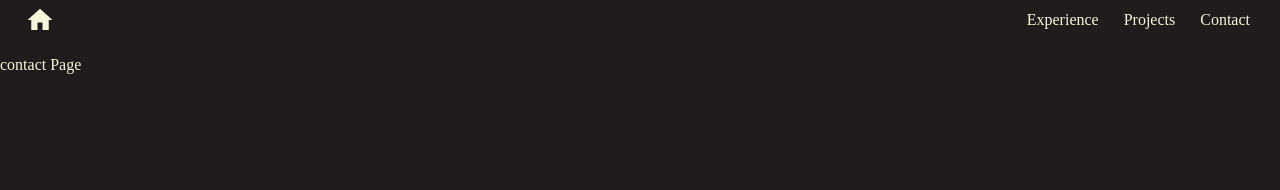
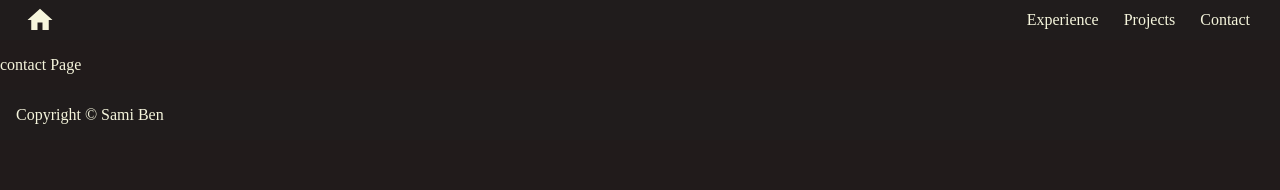
Before and after one commit to sasagiii/ReactDisplayApp, a React (Vite) app: page /ReactDisplayApp/Contact in a window 1280 px wide. Shown: the top 190 px of the page. Built offline with nearby package versions, Linux system fonts and the light colour scheme.

Commit message:
Adding footer and 404 page

```diff
--- /dev/null
+++ b/src/components/Footer/Footer.jsx
@@ -0,0 +1,6 @@
+import { Link } from "react-router-dom";
+import Styles from "./Footer.module.css";
+
+export default function Footer() {
+  return <div className={Styles.container}>Copyright © Sami Ben</div>;
+}
--- /dev/null
+++ b/src/components/Footer/Footer.module.css
@@ -0,0 +1,10 @@
+.container {
+  display: flex;
+  justify-content: space-between;
+  align-items: center;
+  margin: 16px 0 0 0;
+  padding: 16px;
+  background-color: #201c1c;
+  bottom: 0;
+  left: 0;
+}
--- a/src/pages/ContactPage.jsx
+++ b/src/pages/ContactPage.jsx
@@ -1,3 +1,4 @@
+import Footer from "../components/Footer/Footer";
 import NavBar from "../components/NavBar/NavBar";
 
 export default function ContactPage() {
@@ -5,6 +6,7 @@ export default function ContactPage() {
     <div>
       <NavBar />
       contact Page
+      <Footer />
     </div>
   );
 }
--- a/src/pages/ExperiencePage.jsx
+++ b/src/pages/ExperiencePage.jsx
@@ -1,3 +1,4 @@
+import Footer from "../components/Footer/Footer";
 import NavBar from "../components/NavBar/NavBar";
 import TimePointExp from "../components/TimePointExp/TimePointExp";
 import { AppContext } from "../contexts/AppProvider";
@@ -34,6 +35,7 @@ export default function ExperiencePage() {
           </tbody>
         </table>
       </div>
+      <Footer />
     </div>
   );
 }
--- a/src/pages/HomePage.jsx
+++ b/src/pages/HomePage.jsx
@@ -3,6 +3,7 @@ import { AppContext } from "../contexts/AppProvider";
 import { useContext } from "react";
 import Styles from "./HomePage.module.css";
 import { Link } from "react-router-dom";
+import Footer from "../components/Footer/Footer";
 
 export default function HomePage() {
   const { myInfo, loading } = useContext(AppContext);
@@ -35,6 +36,7 @@ export default function HomePage() {
           <button> Projects</button>
         </Link>
       </div>
+      <Footer />
     </div>
   );
 }
--- a/src/pages/ProjectsPage.jsx
+++ b/src/pages/ProjectsPage.jsx
@@ -3,6 +3,7 @@ import { useEffect, useState } from "react";
 import projectPers from "./projectPers.json";
 import Styles from "./ProjectsPage.module.css";
 import Carousel from "../components/Carousel/Carousel";
+import Footer from "../components/Footer/Footer";
 
 export default function ProjectPage() {
   const [items, setItems] = useState([]);
@@ -38,6 +39,7 @@ export default function ProjectPage() {
           </div>
         ))}
       </div>
+      <Footer />
     </>
   );
 }
```
Also changed, not shown: 404.html (added, +13 -0 lines).
